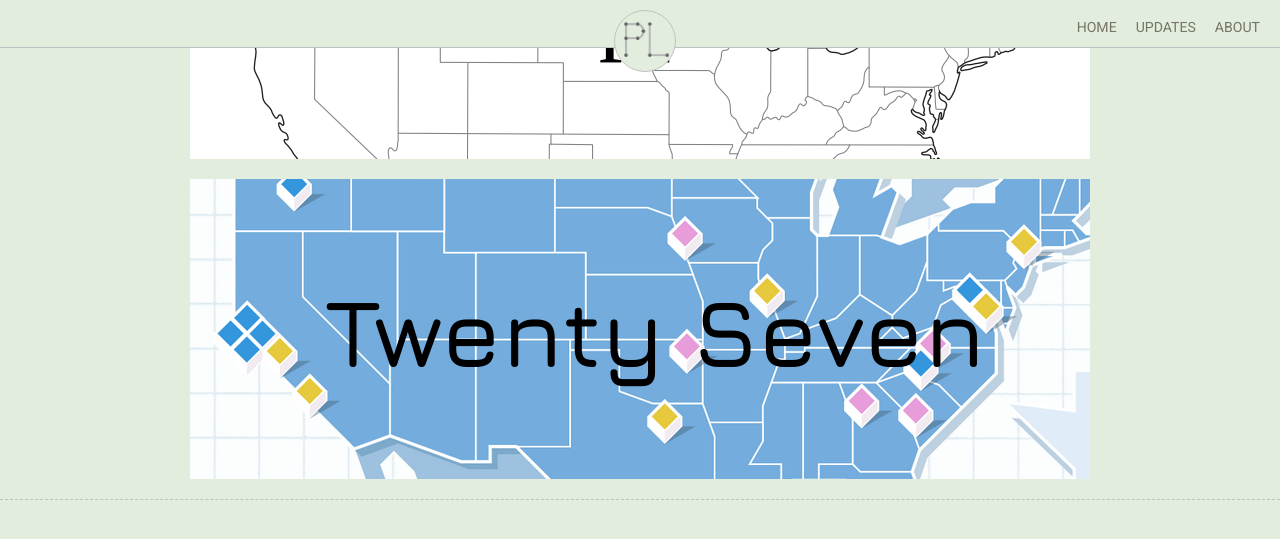
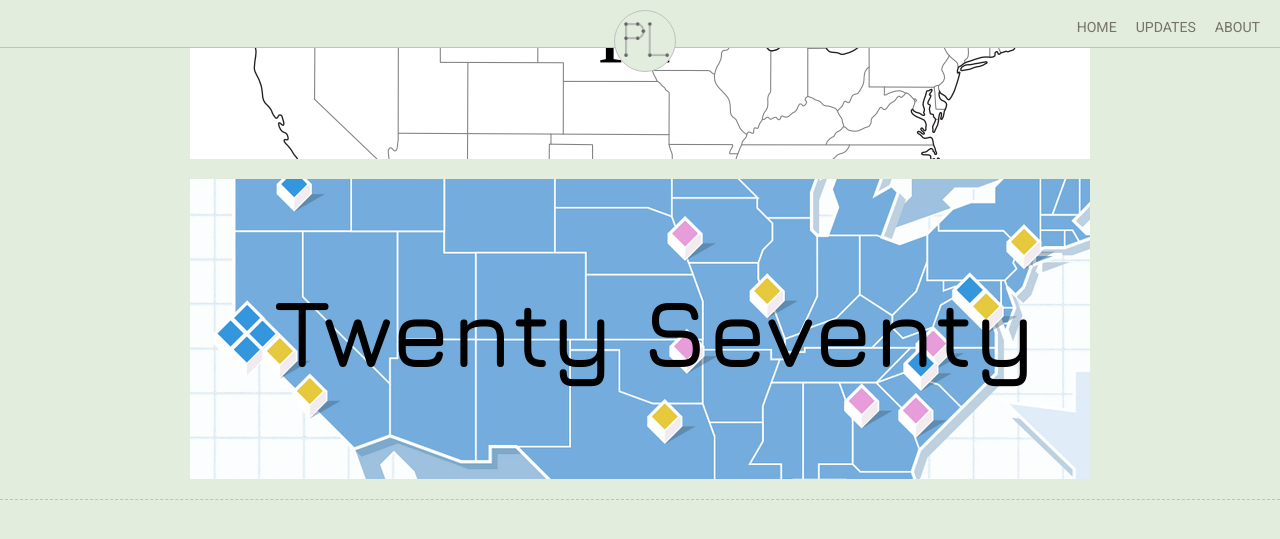
Before and after one commit to mapsam/project-linework, a Jekyll site: the page built from index.html, in a window 1280 px wide and 900 px high, scrolled down 1864 px. Shown: the top 539 px of the window. Built offline with Jekyll 4.4.1, drawn with Linux system fonts in a browser that asks for light colours; some web fonts are replaced; Markdown is read by kramdown in place of the engine named in the settings; part of the change alters nothing that is shown.

```diff
--- a/index.html
+++ b/index.html
@@ -19,8 +19,9 @@ title: Project Linework
 				</div>
 				<div class="guide">
 					<div class="description">
-						<p>Bagend the world is indeed full of peril and in it there are many dark places. All there is much that is fair. And though in all lands, love is now mingled with grief, it still grows, perhaps, the greater ent vel metus enim Isildur they come in pints? I'm getting one Tom Bombadil quis semper semper. Pippin Variags hobbit Buckland tincidunt a turpis.</p>
-						<p><strong>Coverage</strong>: United States, North America</p>
+						<p>Elmer Casual is a hand drawn linework set for select parts of the world. It was originally created by tracing a new set of linework atop standard, geographically-accurate shapefiles pulled from Natural Earth. It lends personality to a map, giving things a unique, informal, handmade feeling. Given the loose nature of the lines, should reproject fairly well into your preferred coordinate system. Originally drawn on a Gall Stereographic projection.</p>
+						<p><strong>Coverage</strong>: Admin 0 (countries) for North America (except some far north islands, including Greenland), Europe (excludes Russia, and Asian part of Turkey), and Japan | Admin-1 (states/provinces) for United States, Canada, and Japan</p>
+						<p><strong>Version</strong>: 1.2
 					</div>
 					<div class="downloads">
 						<ul>Downloads:
@@ -38,12 +39,42 @@ title: Project Linework
 				<div class="title">
 					<h1>charmingly inaccurate</h1>
 				</div>
+				<div class="guide">
+					<div class="description">
+						<p>A caricature of the lower 48 United States, this linework set is recognizable and friendly, but not concerned with such stuffy notions as “cartographic accuracy.” It’s that friend you have who’s always embellishing his stories. You never mind his lying, though, because the exaggerations make things more fun. Go ahead, enjoy the story your map is telling.</p>
+						<p><strong>Coverage</strong>: Admin-1 (states) for the lower 48 United States | Admin 0 (countries) for United States</p>
+						<p><strong>Version</strong>: 1.1
+					</div>
+					<div class="downloads">
+						<ul>Downloads:
+							<li><a href="http://www.situatedlaboratories.com/projects/project-linework/elmer-casual/elmer-casual-shp.zip" target="_blank">Shapefile</a></li>
+							<li><a href="http://www.giscollective.org/downloads/elmer-casual.zip" target="_blank">GeoJSON</a></li>
+							<li><a href="" target="_blank">TopoJSON</a></li>
+							<li><a href="" target="_blank">Adobe Illustrator</a></li>
+						</ul>
+					</div>
+				</div>
 			</div>
 		</section>
 		<section id="pl-geo-metro">
 			<div class="info">
 				<div class="title">
 					<h1>Geo Metro</h1>
+				</div>
+				<div class="guide">
+					<div class="description">
+						<p>Geo-Metro is constructed entirely of straight lines and circular arcs, reducing areas to a simple geometry. The arcs won’t be perfect circles upon reprojecting (drawn with a Lambert Conformal Conic, parallels 20N/60N), but they should hold up pretty well under a little distortion. Really brings the shapes of the states and countries to people’s attention. Has a modern (or perhaps futuristic), technical, artificial feel.</p>
+						<p><strong>Coverage</strong>: North America only.  Coastline | Admin-0 (countries) | Admin-1 (states/provinces) for US, Canada | Large lakes | Major rivers</p>
+						<p><strong>Version</strong>: 1.1
+					</div>
+					<div class="downloads">
+						<ul>Downloads:
+							<li><a href="http://www.situatedlaboratories.com/projects/project-linework/elmer-casual/elmer-casual-shp.zip" target="_blank">Shapefile</a></li>
+							<li><a href="http://www.giscollective.org/downloads/elmer-casual.zip" target="_blank">GeoJSON</a></li>
+							<li><a href="" target="_blank">TopoJSON</a></li>
+							<li><a href="" target="_blank">Adobe Illustrator</a></li>
+						</ul>
+					</div>
 				</div>
 			</div>
 		</section>
@@ -52,6 +83,19 @@ title: Project Linework
 				<div class="title">
 					<h1>Liana</h1>
 				</div>
+				<div class="guide">
+					<div class="description">
+						<p>Calligraphy and arabesque ornamentation inspired this linework for North America and the US States. It is named after the infinite travels, loops, and tendrils of the woody vines known as lianas. It distinguishes itself by bringing elegance, fantasy, and visual movement to your map.</p>
+						<p><strong>Coverage</strong>: North America only.  Coastline | Admin-0 (countries) | Admin-1 (states/provinces) for United States | Large lakes</p>
+						<p><strong>Version</strong>: 1.1
+					</div>
+					<div class="downloads">
+						<ul>Downloads:
+							<li><a href="http://www.situatedlaboratories.com/projects/project-linework/elmer-casual/elmer-casual-shp.zip" target="_blank">Shapefile</a></li>
+							<li><a href="" target="_blank">Adobe Illustrator</a></li>
+						</ul>
+					</div>
+				</div>
 			</div>
 		</section>
 		<section id="pl-times-approximate">
@@ -59,12 +103,42 @@ title: Project Linework
 				<div class="title">
 					<h1>Times Approximate</h1>
 				</div>
+				<div class="guide">
+					<div class="description">
+						<p>Hand-drawn and pleasantly (but not severely) inaccurate, this set of linework calls back to newspaper maps of the pre-digital era. It’s smooth and casual, but authoritative. Can be used to fight dull neutrality in modern maps, or, with the right graphic techniques, can transport a map back to the previous century. Originally drawn on a Mercator projection; should retain its character well when reprojected into your favorite coordinate system.</p>
+						<p><strong>Coverage</strong>: Admin-1 (states/provinces) for the lower 48 United States | Admin 0 (countries) for United States, parts of Mexico and Canada</p>
+						<p><strong>Version</strong>: 1.1
+					</div>
+					<div class="downloads">
+						<ul>Downloads:
+							<li><a href="http://www.situatedlaboratories.com/projects/project-linework/elmer-casual/elmer-casual-shp.zip" target="_blank">Shapefile</a></li>
+							<li><a href="http://www.giscollective.org/downloads/elmer-casual.zip" target="_blank">GeoJSON</a></li>
+							<li><a href="" target="_blank">TopoJSON</a></li>
+							<li><a href="" target="_blank">Adobe Illustrator</a></li>
+						</ul>
+					</div>
+				</div>
 			</div>
 		</section>
 		<section id="pl-twenty-seven">
 			<div class="info">
 				<div class="title">
-					<h1>Twenty Seven</h1>
+					<h1>Twenty Seventy</h1>
+				</div>
+				<div class="guide">
+					<div class="description">
+						<p>Named for its abundance of 20- and 70-degree lines, Twenty Seventy is all about being simple, clean, and angular. It has a decidedly technical and digital flavor, while still being functional and personable. Works best when kept in a cylindrical projection, such as Gall Stereographic or Web Mercator.</p>
+						<p><strong>Coverage</strong>: North America only, excluding some arctic islands.  Admin-0 (countries) | Admin-1 (states/provinces) for United States, Canada</p>
+						<p><strong>Version</strong>: 1.1
+					</div>
+					<div class="downloads">
+						<ul>Downloads:
+							<li><a href="http://www.situatedlaboratories.com/projects/project-linework/elmer-casual/elmer-casual-shp.zip" target="_blank">Shapefile</a></li>
+							<li><a href="http://www.giscollective.org/downloads/elmer-casual.zip" target="_blank">GeoJSON</a></li>
+							<li><a href="" target="_blank">TopoJSON</a></li>
+							<li><a href="" target="_blank">Adobe Illustrator</a></li>
+						</ul>
+					</div>
 				</div>
 			</div>
 		</section>
```
